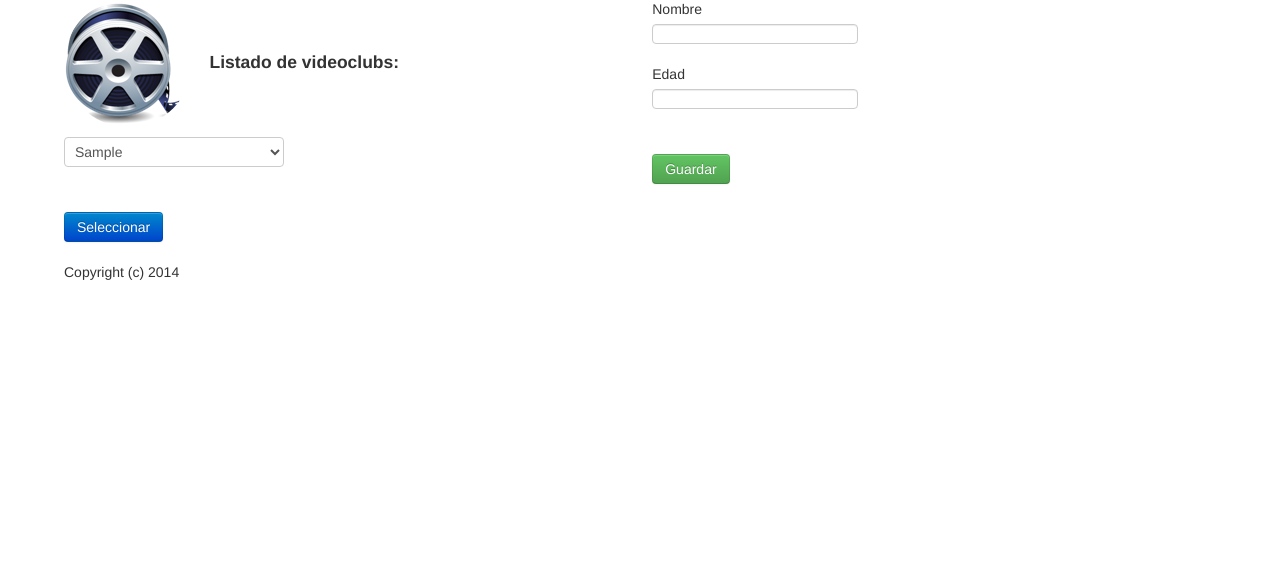
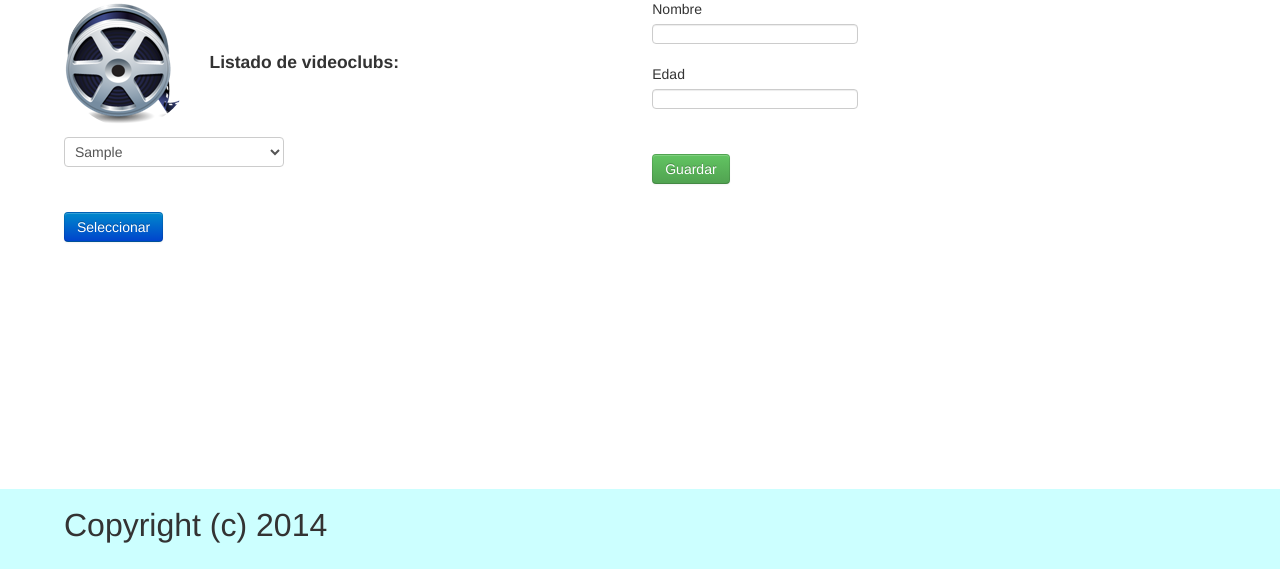
Before and after one commit to Sascuash/ISI-videoclub, a PHP site: page /index.php in a window 1280 px wide. Shown: the part 231-800 px from the top of the page. Run offline with PHP 8.4, Linux system fonts and the light colour scheme; tables that the repository leaves empty or names only in its code hold one stand-in row (values such as "Sample post"); data that the repository does not hold is empty; some libraries are stand-ins or nearby versions.

Commit message:
Footer mas decente

```diff
--- a/footer.php
+++ b/footer.php
@@ -1,7 +1,7 @@
 	</body>
-	<footer>
+	<footer style="position:fixed;left:0px;bottom:0px;height:10%;width:100%;background-color: #ccffff;">
 		<div class="footer">
-	 		<p>Copyright (c) 2014</p>
+	 		<p style="margin-left:5%; margin-top:2%;"><font size="6">Copyright (c) 2014</font></p>
 		</div>
 	</footer>
 </html>
--- a/header.php
+++ b/header.php
@@ -10,7 +10,7 @@
       	<nav class="navbar navbar-default" role="navigation">
 		  <div class="container-fluid">
 		    <!-- Brand and toggle get grouped for better mobile display -->
-		    <div class="navbar-header" style="margin-top:14px;">
+		    <div class="navbar-header" style="margin-top:14px;margin-bottom:5px;">
 			    <font size=6>Videoclub</font>&emsp;
 		    </div>
 
```
